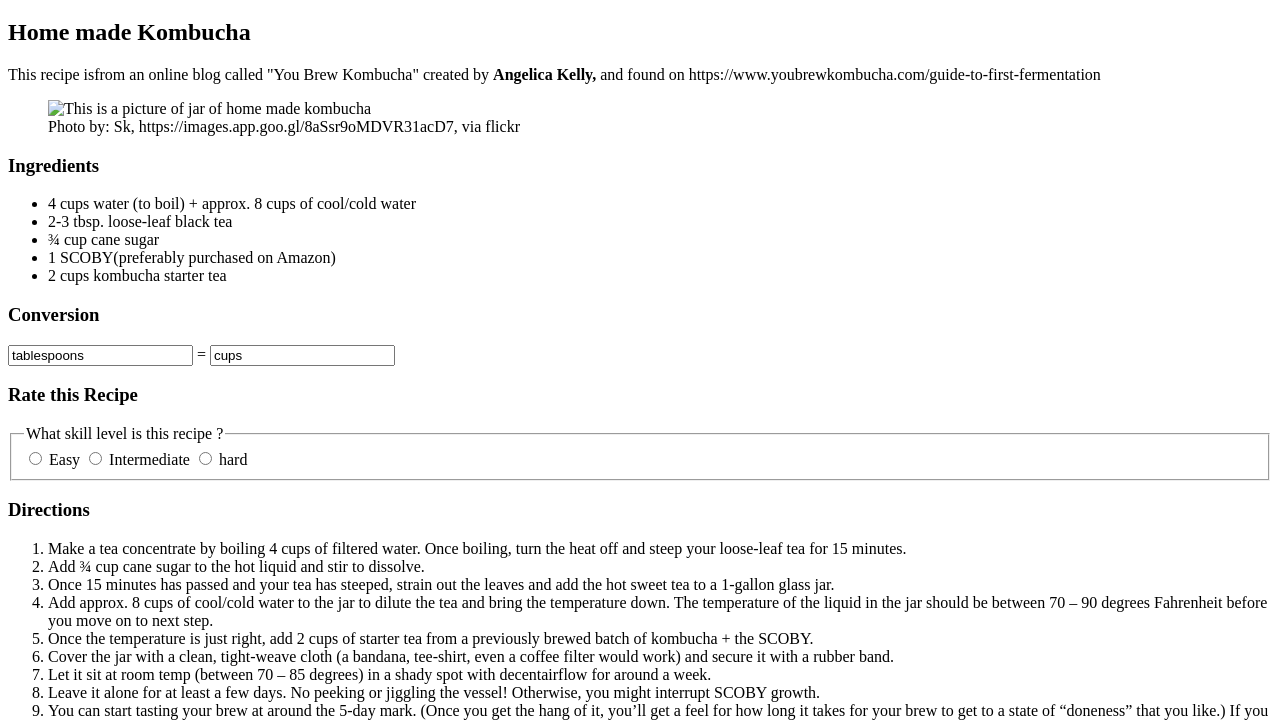
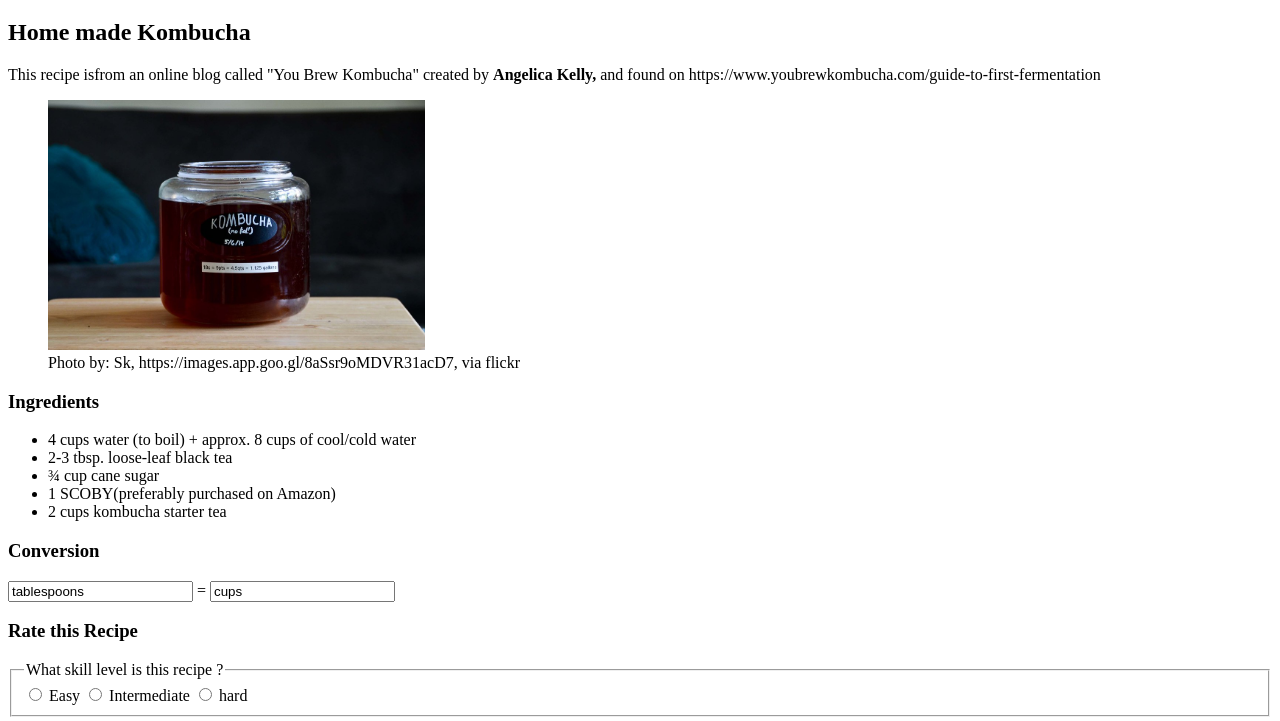
Before and after one commit to MonicaKissimina/Kombucha-recipe, a plain HTML site: page index.html in a window 1280 px wide. Shown: the part 61-782 px from the top of the page. Drawn offline with Linux system fonts and the light colour scheme; files that its build step writes are made by us from their sources.

Commit message:
Update index.html
changed the link path of the image

```diff
--- a/index.html
+++ b/index.html
@@ -16,7 +16,7 @@
   <p>This recipe isfrom an online blog called "You Brew Kombucha" created by <strong>Angelica Kelly, </strong> and found on https://www.youbrewkombucha.com/guide-to-first-fermentation</p>
 
   <figure>
-    <img src="kombucha-image.jpg" style="height:250px;"
+    <img src="image/kombucha-image.jpg" style="height:250px;"
       alt="This is a picture of jar of home made kombucha">
     <figcaption>Photo by: Sk,  https://images.app.goo.gl/8aSsr9oMDVR31acD7, via flickr</figcaption>
   </figure>
```
